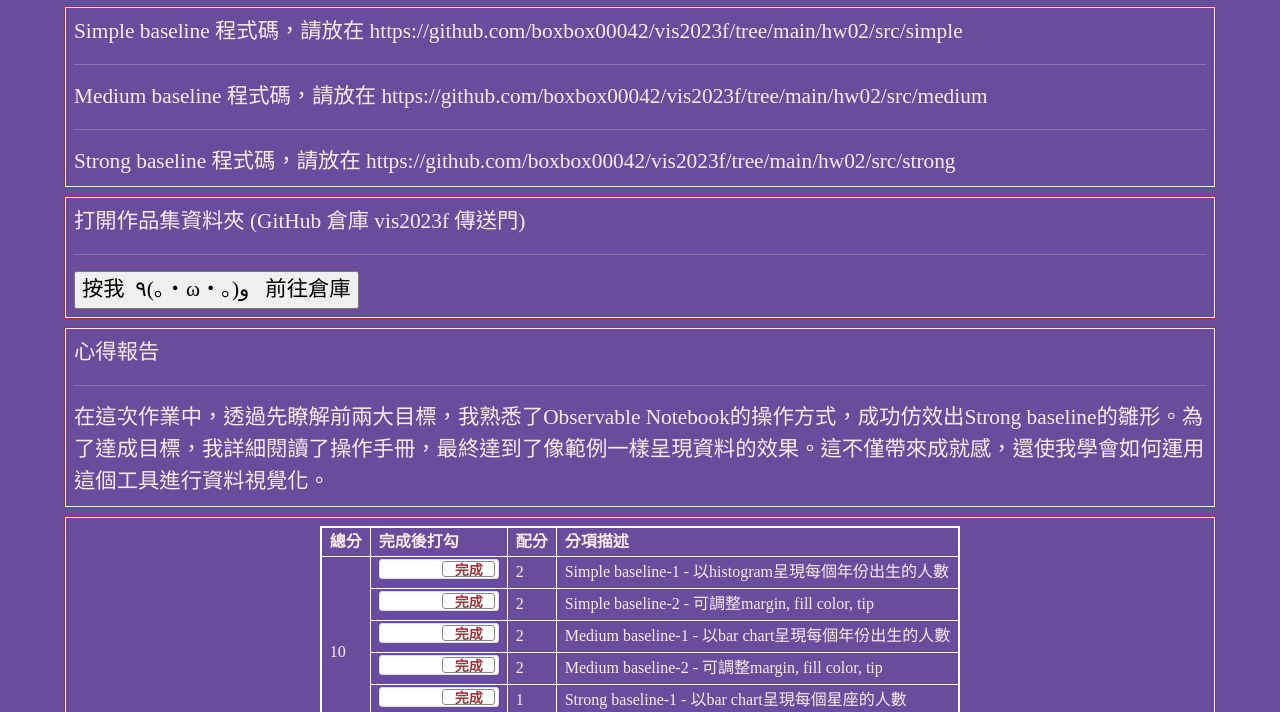
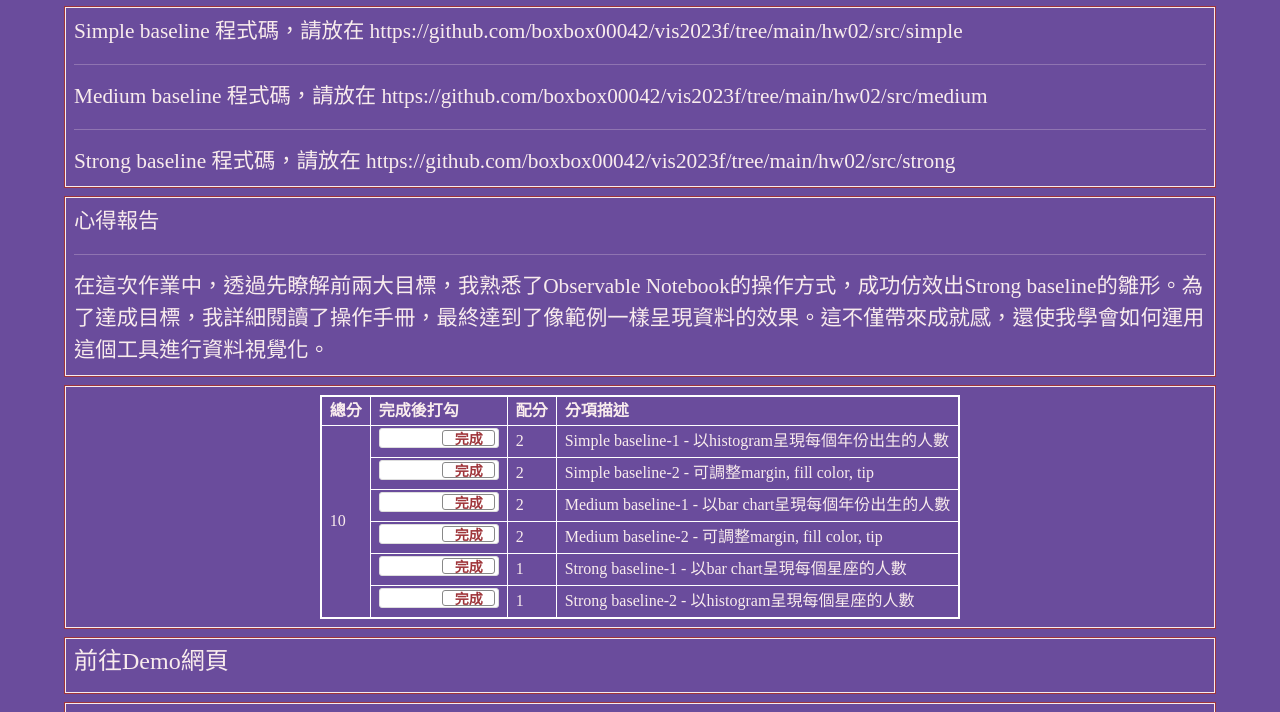
Before and after one commit to boxbox00042/vis2023f, a plain HTML site: page hw02/index.html in a window 1280 px wide. Shown: the part 86-798 px from the top of the page. Drawn offline with nearby package versions, Linux system fonts and the light colour scheme.

Commit message:
111598050

```diff
--- a/hw02/index.html
+++ b/hw02/index.html
@@ -194,14 +194,7 @@
 </div>
 
   <!-- ------------------------------------------------>
-  <div class="row hw12">
-    <div class="col-md-12 twenty">
-      打開作品集資料夾 (GitHub 倉庫 vis2023f 傳送門)
-      <hr>
-      <input type="button" name="back" onclick="location.href='https://github.com/Yu-Wei-Lyu/vis2023f'" value="按我  ٩(｡・ω・｡)و   前往倉庫">
-      <!--記得將 tjhsieh 改成你的 GitHub 帳號 ------------------------------------------------>
-    </div>
-</div>
+
 
 <!-- ------------------------------------------------>
 
@@ -291,6 +284,7 @@
 </div>
 
 
+
   <!-- ------------------------------------------------>
 
 
```
